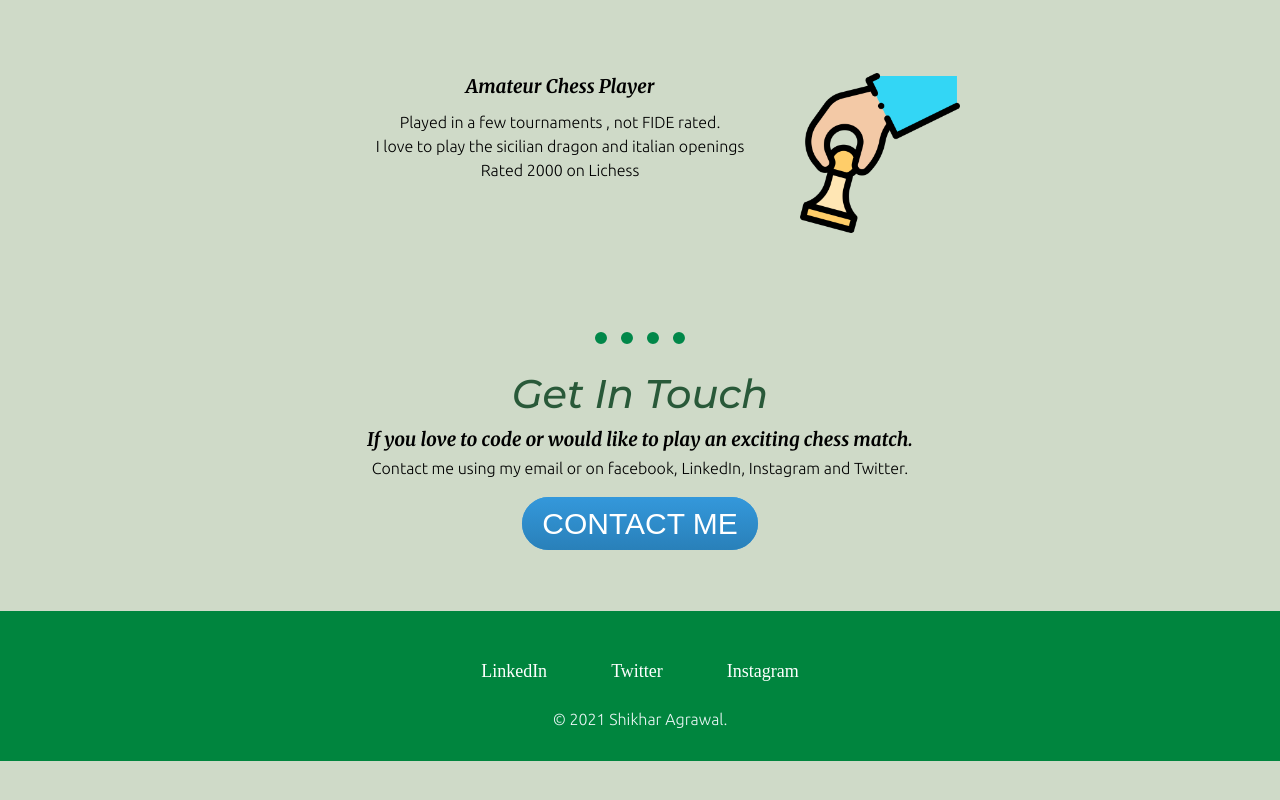
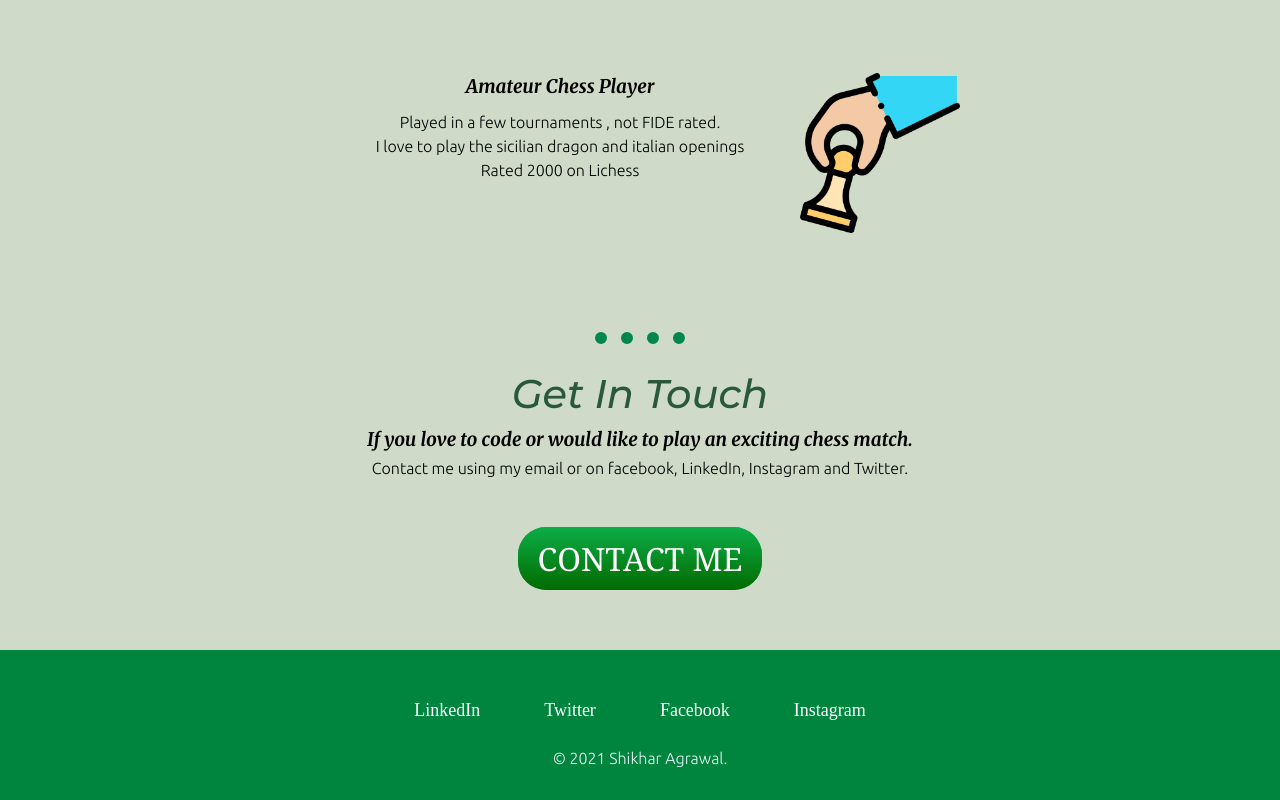
Before and after one commit to Shikhar-23/myFirstPortfolio, a plain HTML site: page index.html in a window 1280 px wide. Shown: the part 1389-2189 px from the top of the page. Before the commit the page ends 2150 px from the top, so only its background shows below. Drawn offline with Linux system fonts and the light colour scheme.

Commit message:
minor changes like the button and some margins

```diff
--- a/CSS/styles.css
+++ b/CSS/styles.css
@@ -156,33 +156,32 @@ hr{
 }
 
 .contact-me-text{
-  margin-bottom: 30px;
+  margin-bottom: 60px;
 }
 
 .btn {
-  background: #3498db;
-  background-image: -webkit-linear-gradient(top, #3498db, #2980b9);
-  background-image: -moz-linear-gradient(top, #3498db, #2980b9);
-  background-image: -ms-linear-gradient(top, #3498db, #2980b9);
-  background-image: -o-linear-gradient(top, #3498db, #2980b9);
-  background-image: linear-gradient(to bottom, #3498db, #2980b9);
+  background: #0cad47;
+  background-image: -webkit-linear-gradient(top, #0cad47, #026b00);
+  background-image: -moz-linear-gradient(top, #0cad47, #026b00);
+  background-image: -ms-linear-gradient(top, #0cad47, #026b00);
+  background-image: -o-linear-gradient(top, #0cad47, #026b00);
+  background-image: linear-gradient(to bottom, #0cad47, #026b00);
   -webkit-border-radius: 28;
   -moz-border-radius: 28;
   border-radius: 28px;
-  font-family: Arial;
+  font-family: Georgia;
   color: #ffffff;
-  font-size: 30px;
+  font-size: 32px;
   padding: 10px 20px 10px 20px;
   text-decoration: none;
-  margin: 50px auto 60px auto;
 }
 
 .btn:hover {
-  background: #3cb0fd;
-  background-image: -webkit-linear-gradient(top, #3cb0fd, #3498db);
-  background-image: -moz-linear-gradient(top, #3cb0fd, #3498db);
-  background-image: -ms-linear-gradient(top, #3cb0fd, #3498db);
-  background-image: -o-linear-gradient(top, #3cb0fd, #3498db);
-  background-image: linear-gradient(to bottom, #3cb0fd, #3498db);
+  background: #0cc964;
+  background-image: -webkit-linear-gradient(top, #0cc964, #138728);
+  background-image: -moz-linear-gradient(top, #0cc964, #138728);
+  background-image: -ms-linear-gradient(top, #0cc964, #138728);
+  background-image: -o-linear-gradient(top, #0cc964, #138728);
+  background-image: linear-gradient(to bottom, #0cc964, #138728);
   text-decoration: none;
 }
--- a/index.html
+++ b/index.html
@@ -83,6 +83,7 @@
   <div class="bottom-container">
     <a class="footer-link" href="https://www.linkedin.com/">LinkedIn</a>
     <a class="footer-link" href="https://twitter.com/">Twitter</a>
+    <a class="footer-link" href="https://www.facebook.com/profile.php?id=100055677948296">Facebook</a>
     <a class="footer-link" href="https://www.instagram.com/shikhar._.agrawal">Instagram</a>
     <p class = "copyright">© 2021 Shikhar Agrawal.</p>
   </div>
```
